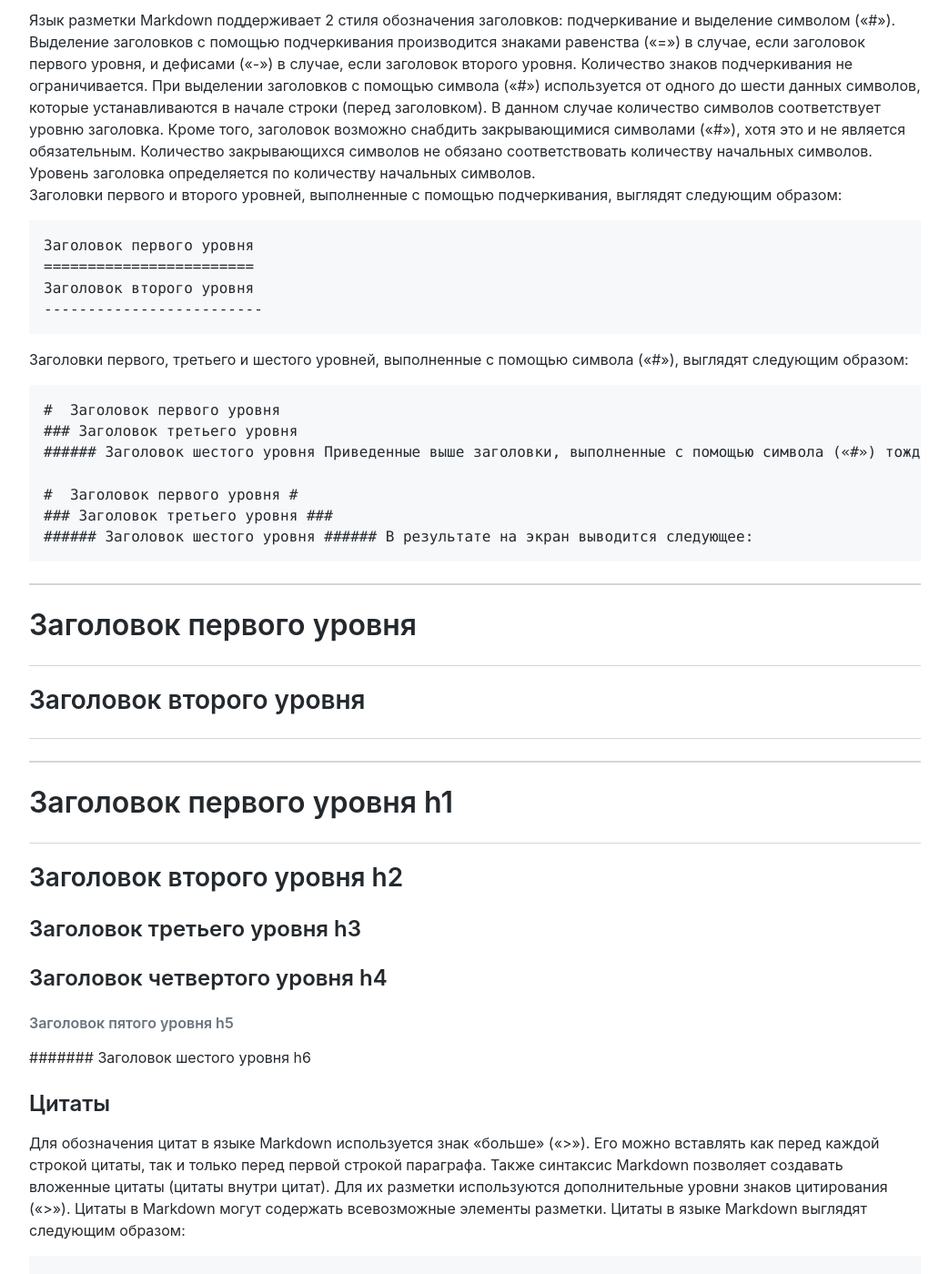
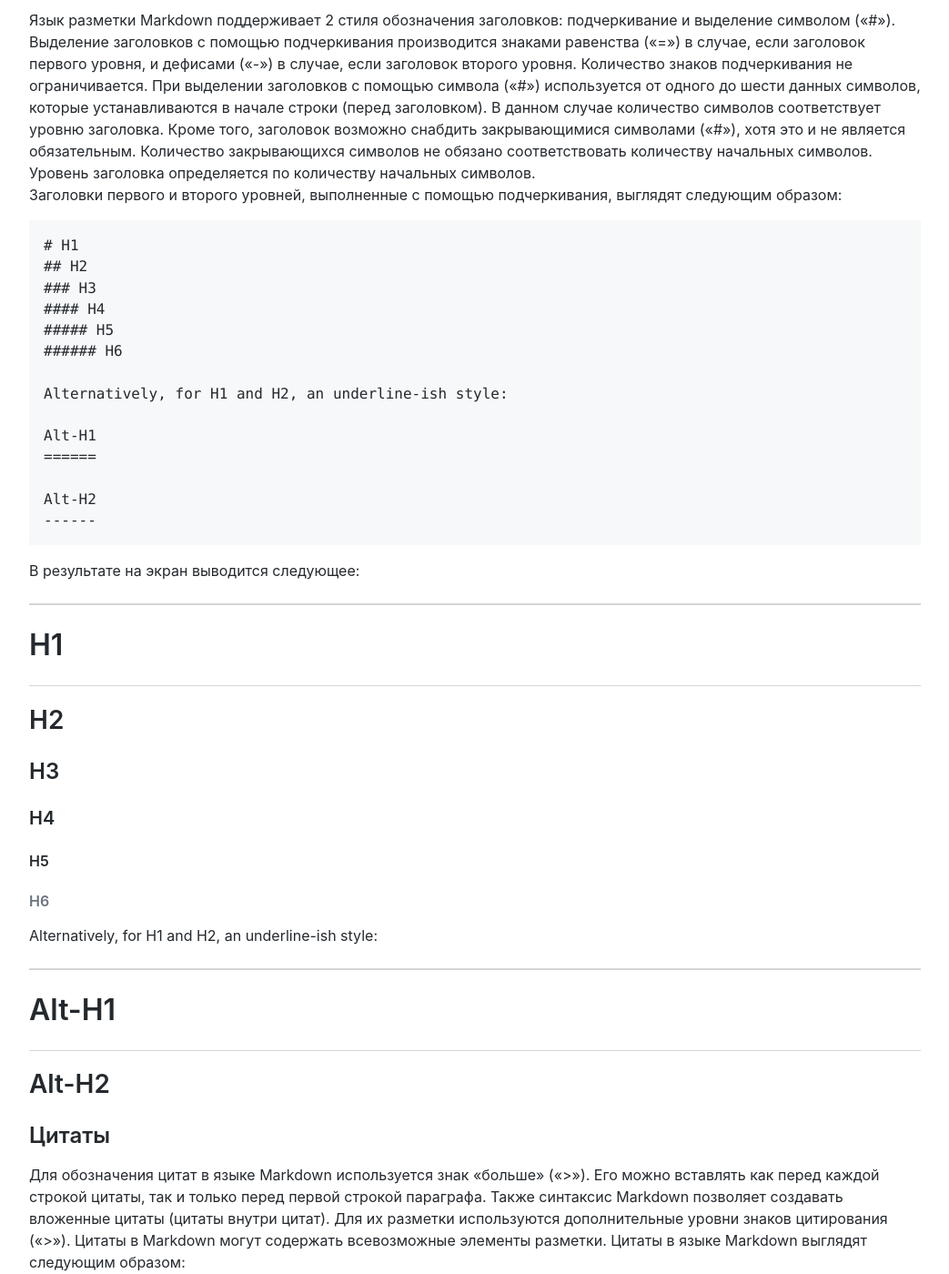
Before and after one commit to olexsyn/ITNote, a Jekyll site: the page built from git/gfm.md, in a window 1280 px wide and 1400 px high, scrolled down 3797 px. Shown: the whole window at 91% size, without its empty margins (118-1161 px from the left). Built offline with Jekyll 4.4.1, drawn with Linux system fonts in a browser that asks for light colours; our own code applies the rules of GitHub Pages for plain Markdown files.

Commit message:
Update gfm.md

````diff
--- a/git/gfm.md
+++ b/git/gfm.md
@@ -161,37 +161,39 @@
 При выделении заголовков с помощью символа («#») используется от одного до шести данных символов, которые устанавливаются в начале строки (перед заголовком). В данном случае количество символов соответствует уровню заголовка. Кроме того, заголовок возможно снабдить закрывающимися символами («#»), хотя это и не является обязательным. Количество закрывающихся символов не обязано соответствовать количеству начальных символов. Уровень заголовка определяется по количеству начальных символов.
 Заголовки первого и второго уровней, выполненные с помощью подчеркивания, выглядят следующим образом:
 
-    Заголовок первого уровня
-    ========================
-    Заголовок второго уровня
-    -------------------------
+```
+# H1
+## H2
+### H3
+#### H4
+##### H5
+###### H6
 
-Заголовки первого, третьего и шестого уровней, выполненные с помощью символа («#»), выглядят следующим образом:
+Alternatively, for H1 and H2, an underline-ish style:
 
-    #  Заголовок первого уровня
-    ### Заголовок третьего уровня
-    ###### Заголовок шестого уровня
-Приведенные выше заголовки, выполненные с помощью символа («#») тождественны следующим:
+Alt-H1
+======
 
-    #  Заголовок первого уровня #
-    ### Заголовок третьего уровня ###
-    ###### Заголовок шестого уровня ######
+Alt-H2
+------
+```
+
 В результате на экран выводится следующее:
 
-Заголовок первого уровня
-========================
+# H1
+## H2
+### H3
+#### H4
+##### H5
+###### H6
 
-Заголовок второго уровня
-------------------------
+Alternatively, for H1 and H2, an underline-ish style:
 
----
+Alt-H1
+======
 
-#  Заголовок первого уровня h1
-##  Заголовок второго уровня h2
-### Заголовок третьего уровня h3
-### Заголовок четвертого уровня h4
-###### Заголовок пятого уровня h5
-####### Заголовок шестого уровня h6
+Alt-H2
+------
 
 ### <a name="Blockquotes"></a> 	Цитаты
 Для обозначения цитат в языке Markdown используется знак «больше» («>»). Его можно вставлять как перед каждой строкой цитаты, так и только перед первой строкой параграфа.
````
